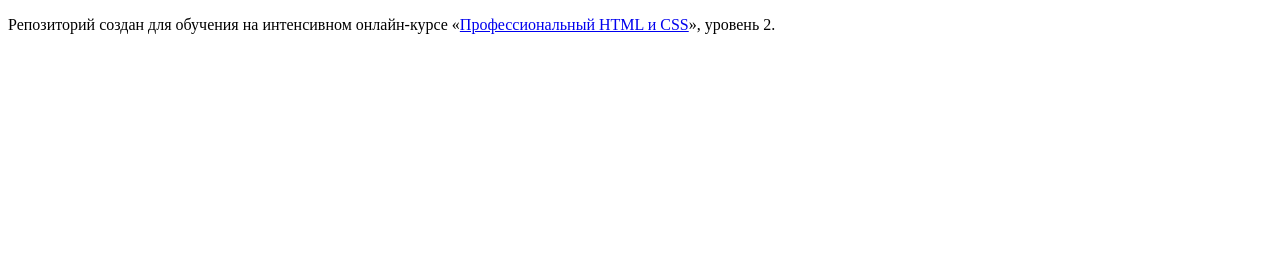
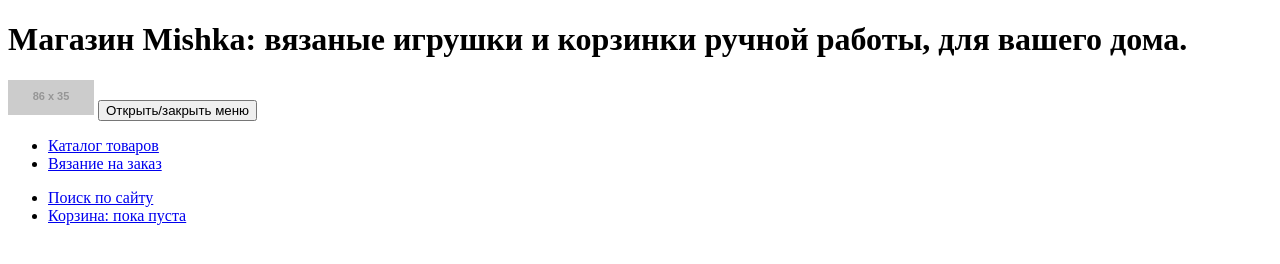
Before and after one commit to mi5ha6in/mishka-adaptive, a website: page source/index.html in a window 1280 px wide. Drawn offline with Linux system fonts and the light colour scheme; placeholder pictures from the web are drawn by us.

Commit message:
Adds header markup

```diff
--- a/source/index.html
+++ b/source/index.html
@@ -1,12 +1,71 @@
 <!DOCTYPE html>
 <html lang="ru">
+
   <head>
     <meta charset="utf-8">
+    <meta name="viewport" content="width=device-width,initial-scale=1">
     <title>HTML Academy: Мишка</title>
   </head>
+
   <body>
 
-    <p>Репозиторий создан для обучения на интенсивном онлайн‑курсе «<a href="https://htmlacademy.ru/intensive/adaptive">Профессиональный HTML и CSS</a>», уровень 2.</p>
+    <header class="page-header">
+
+      <h1 class="visually-hidden">
+        Магазин Mishka: вязаные игрушки и корзинки ручной работы, для вашего дома.
+      </h1>
+
+      <nav class="main-navigation">
+
+        <a class="logo">
+          <img class="logo__image"
+            src="http://dummyimage.com/86x35.png/99cccc/aa00aa&text=Логотип!"
+            width="86"
+            height="35"
+            alt="Мишка"
+          >
+        </a>
+
+        <button class="main-navigation__toggle" type="button" title="Открыть/закрыть меню">
+          <span class="visually-hidden">Открыть/закрыть меню</span>
+        </button>
+
+        <ul class="main-navigation__list">
+
+          <li class="main-navigation__item">
+            <a class="main-navigation__link" href="#">
+              Каталог товаров
+            </a>
+          </li>
+
+          <li class="main-navigation__item">
+            <a class="main-navigation__link" href="#">
+              Вязание на заказ
+            </a>
+          </li>
+
+        </ul>
+
+        <ul class="main-navigation__list main-navigation__list--user-navigation">
+
+          <li class="main-navigation__item main-navigation__item--search">
+            <a class="main-navigation__link" href="#">
+              Поиск по сайту
+            </a>
+          </li>
+
+          <li class="main-navigation__item main-navigation__item--cart">
+            <a class="main-navigation__link" href="#">
+              Корзина: пока пуста
+            </a>
+          </li>
+
+        </ul>
+
+      </nav>
+
+    </header>
 
   </body>
+
 </html>
```
